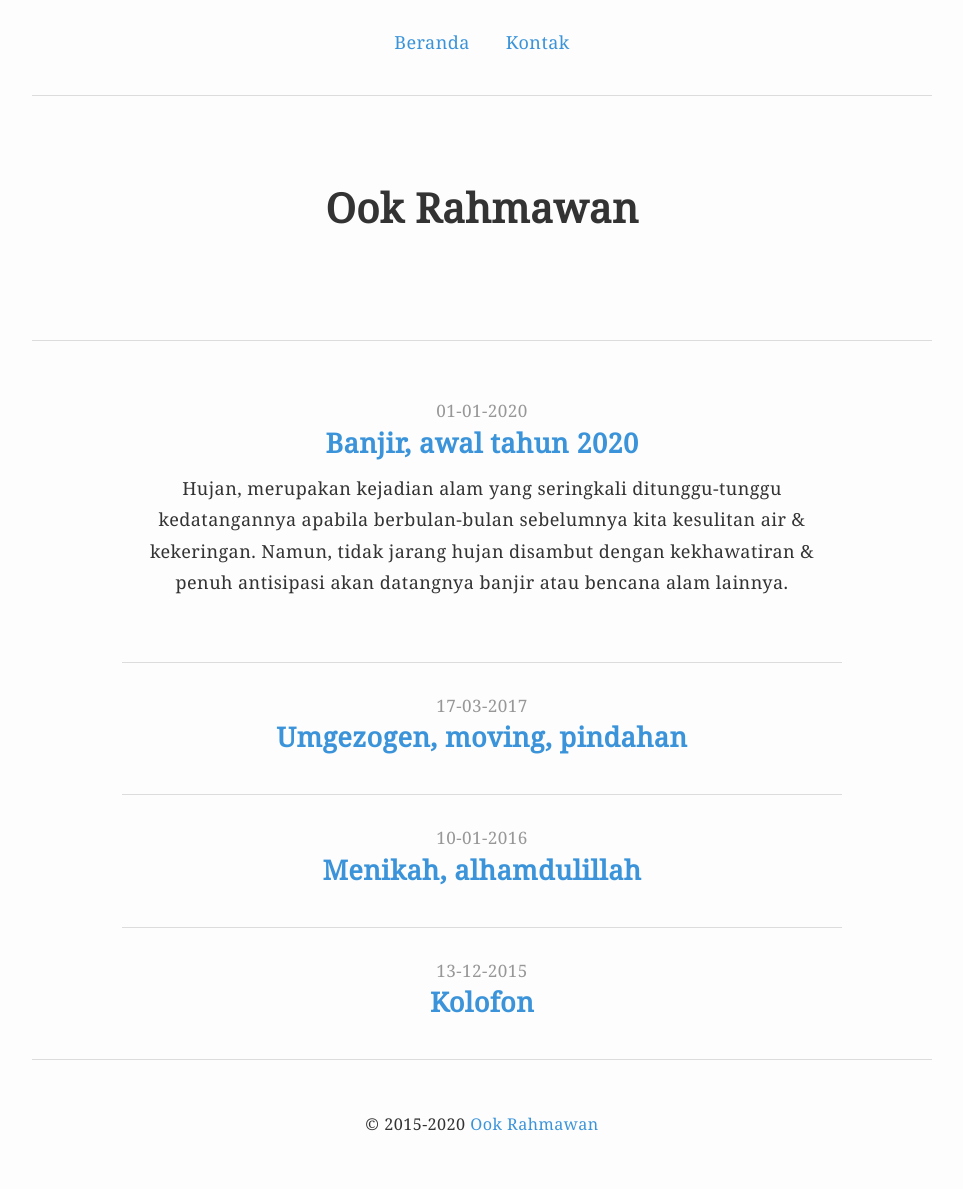
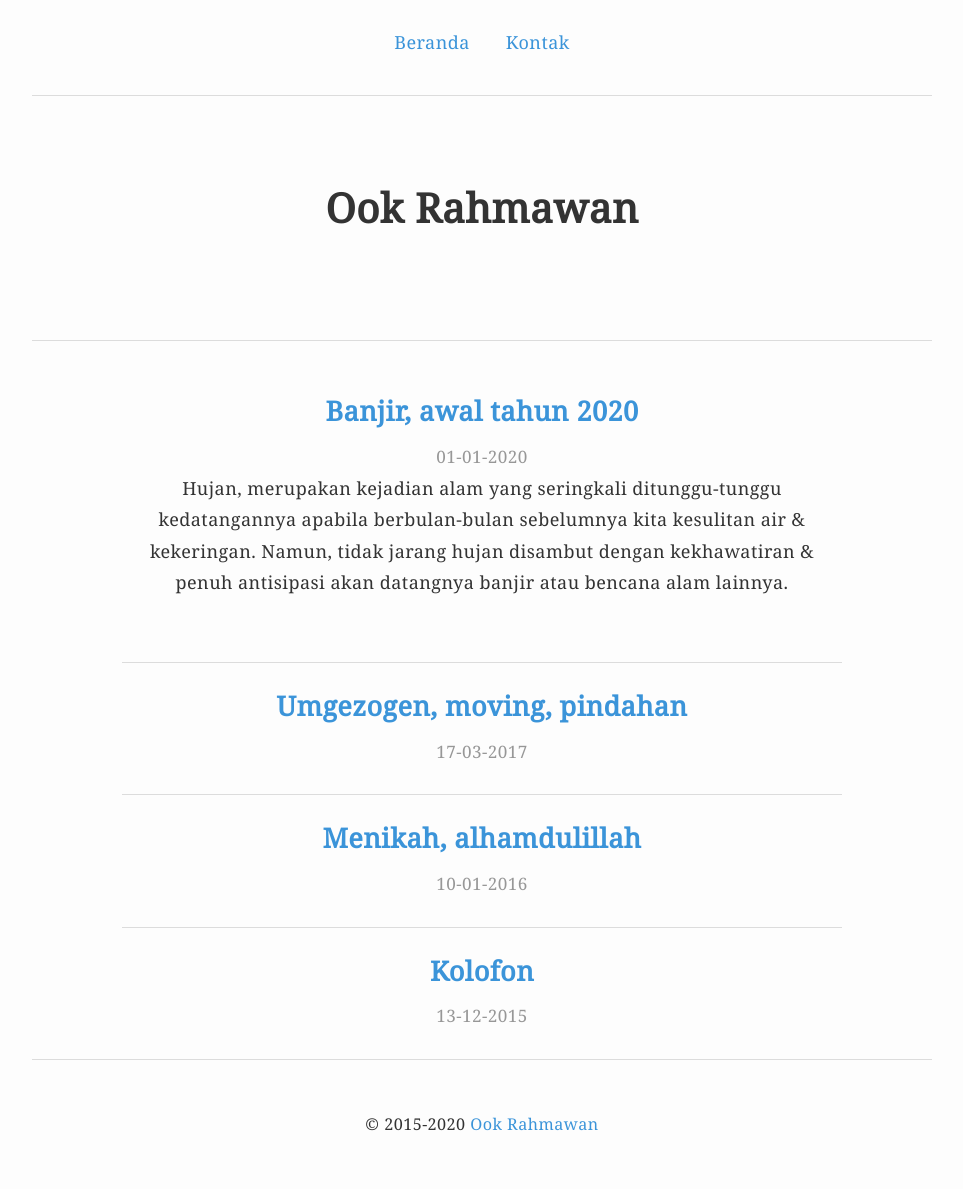
Before and after one commit to krhmwn/krhmwn.github.io, a Jekyll site: the page built from index.html, in a window 1280 px wide. Shown: the whole page, without its empty margins (158-1121 px from the left). Built offline with Jekyll 4.4.1, drawn with Linux system fonts in a browser that asks for light colours; some of the changed lines change nothing that is shown.

Commit message:
Update v.5.5.1

```diff
--- a/index.html
+++ b/index.html
@@ -6,11 +6,11 @@ title: null
 <nav><ul><li><a href="/">Beranda</a></li><li><a href="mailto:ookrahmawan@mail.ru">Kontak</a></li></ul></nav>
 <header><h1>{{ site.name }}</h1></header>
 {% for post in site.posts limit:1 %}<article>
+<h2><a href="{{ post.url }}">{{ post.title }}</a></h2>
 <time datetime="{{ post.date | date: '%Y-%m-%d' }}">{{ post.date | date: "%d-%m-%Y" }}</time>
-<h2><a href="{{ post.url }}">{{ post.title }}</a></h2>
 <p>{{ post.description }}</p></article>
 {% endfor %}{% for post in site.posts offset:1 limit:100 %}<article class="archive">
+<h2><a href="{{ post.url }}">{{ post.title }}</a></h2>
 <time datetime="{{ post.date | date: '%Y-%m-%d' }}">{{ post.date | date: "%d-%m-%Y" }}</time>
-<h2><a href="{{ post.url }}">{{ post.title }}</a></h2>
 </article>{% endfor %}
 <footer>&copy; 2015-{{ site.time | date: "%Y" }} <a href="/">{{ site.title }}</a></footer>
```
